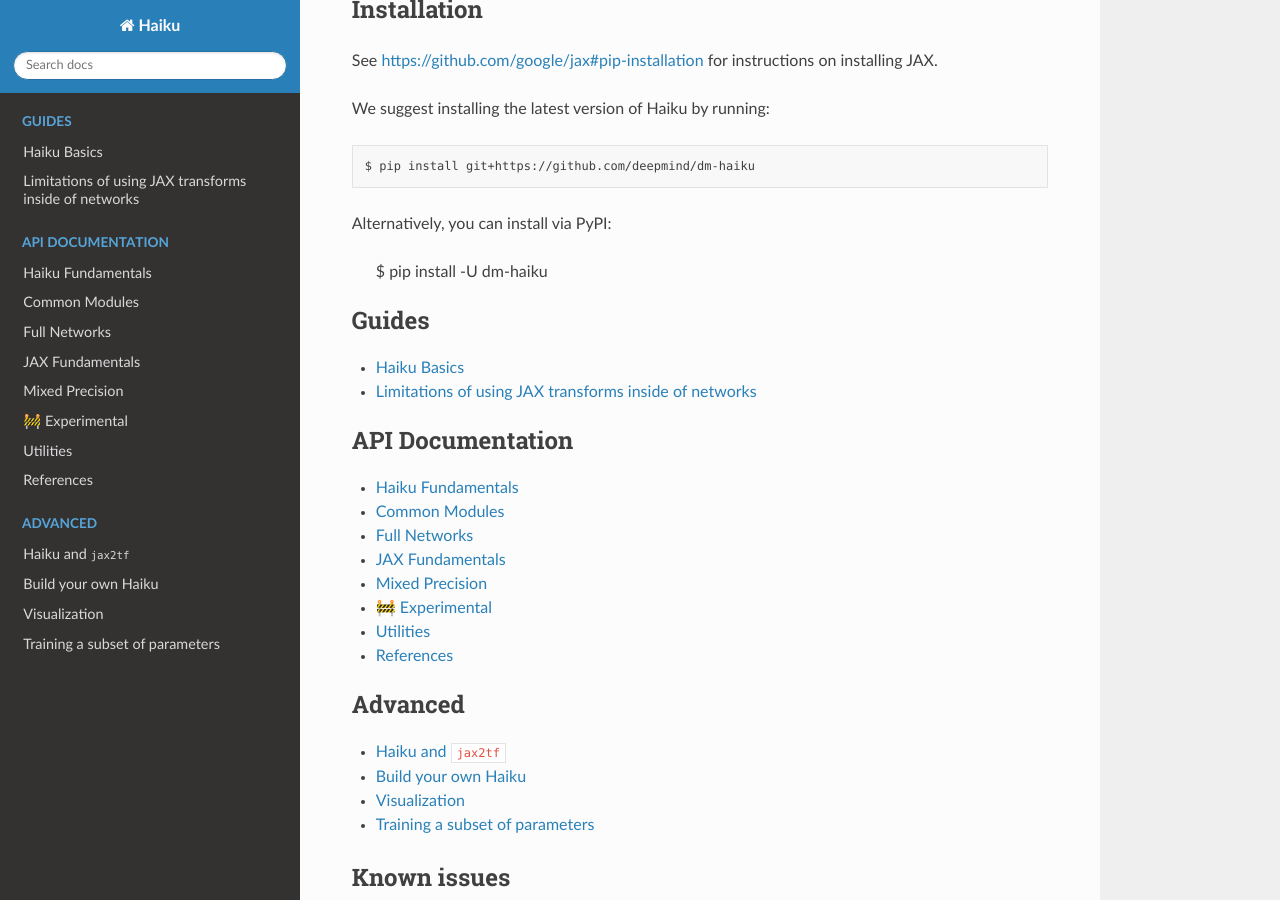
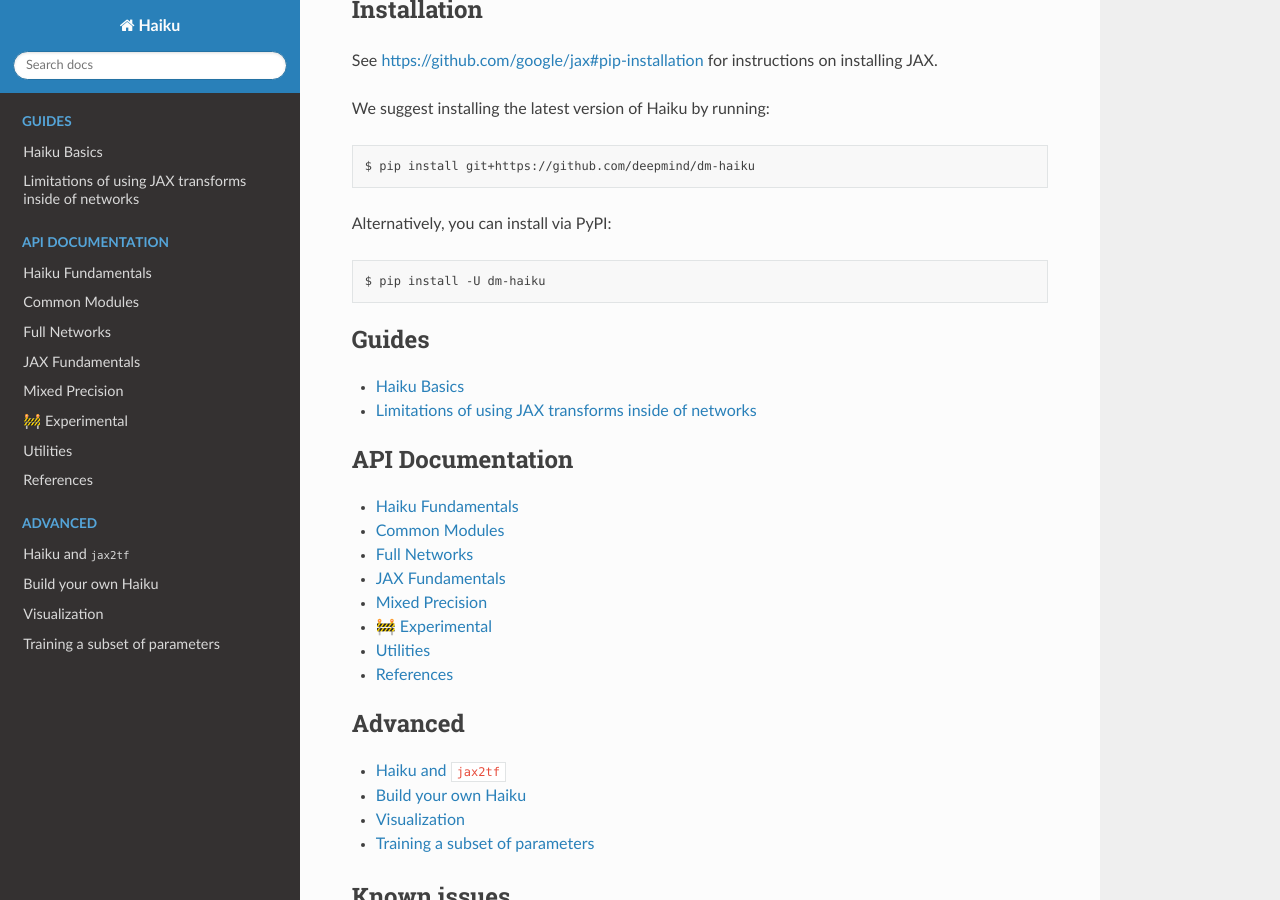
Before and after one commit to google-deepmind/dm-haiku, a Sphinx documentation site: the page built from docs/index.rst, in a window 1280 px wide and 900 px high, scrolled down 524 px. Built offline with Sphinx 7.4.7 and the Read the Docs theme 2.0.0, drawn with Linux system fonts in a browser that asks for light colours; formulas are drawn with MathJax 3.

Commit message:
:: <- : rST ¯\_(ツ)_/¯

```diff
--- a/docs/index.rst
+++ b/docs/index.rst
@@ -33,7 +33,7 @@
 
     $ pip install git+https://github.com/deepmind/dm-haiku
 
-Alternatively, you can install via PyPI:
+Alternatively, you can install via PyPI::
 
     $ pip install -U dm-haiku
 
```
